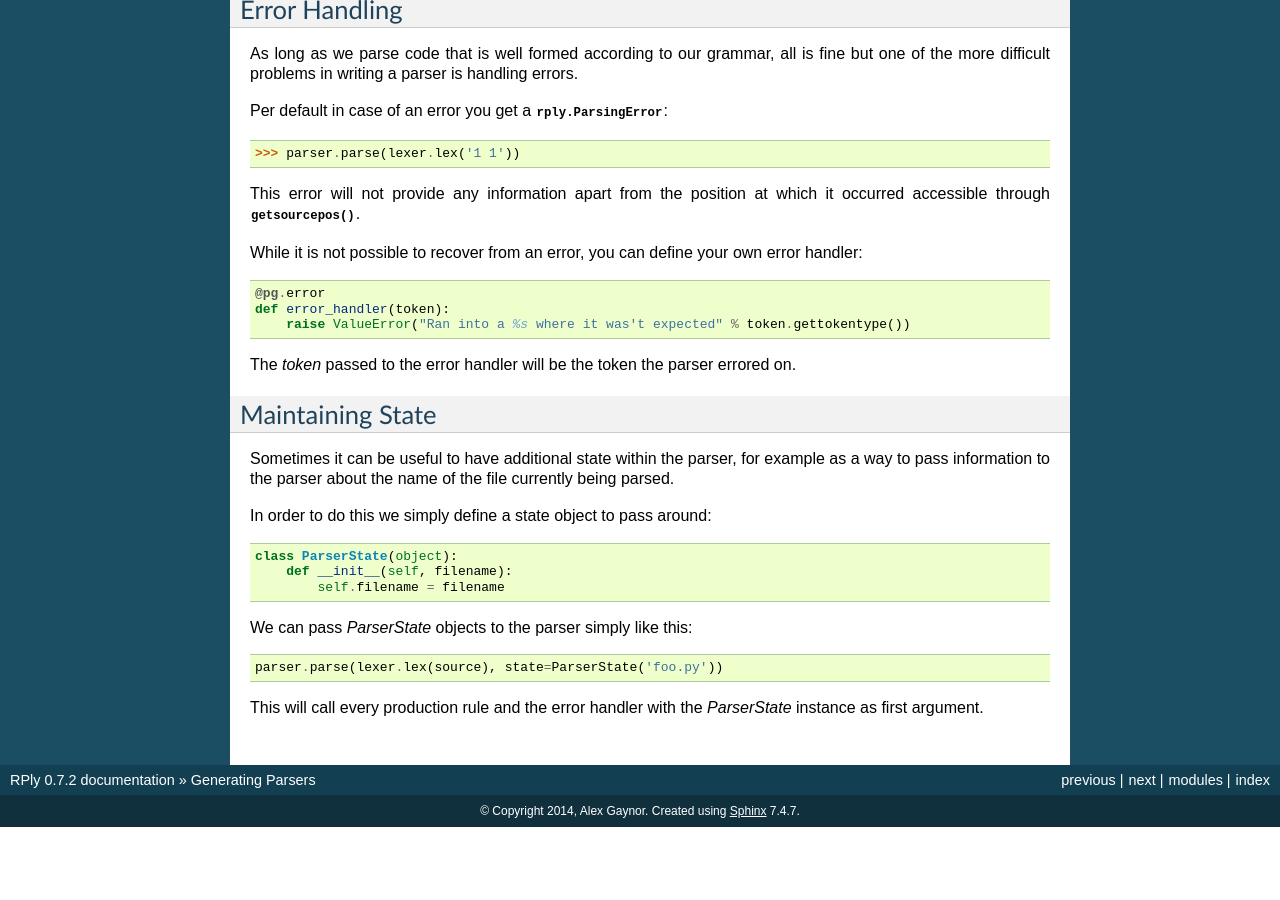
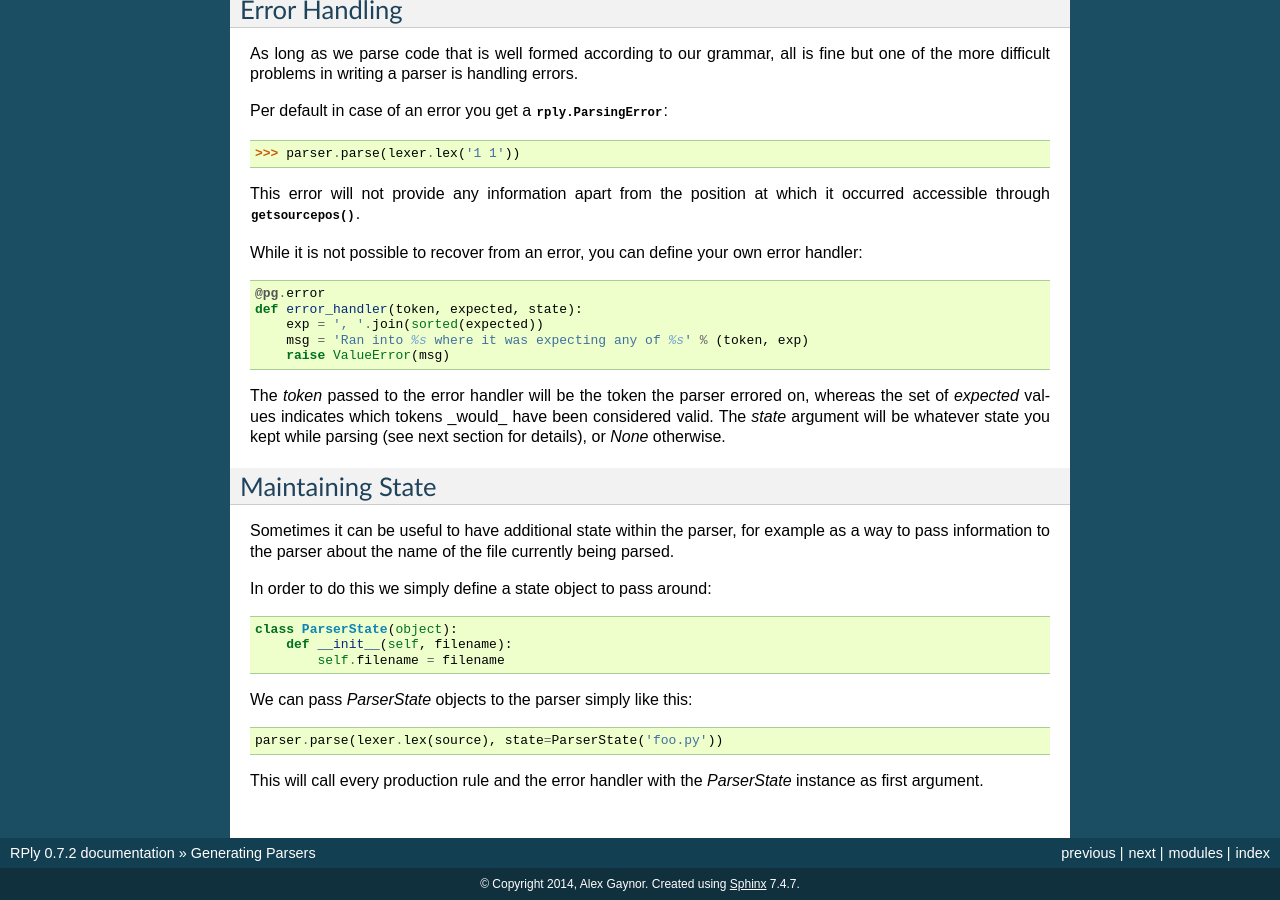
Before and after one commit to alex/rply, a Sphinx documentation site: the page built from docs/users-guide/parsers.rst, in a window 1280 px wide and 900 px high, scrolled down 2162 px. Built offline with Sphinx 7.4.7, drawn with Linux system fonts in a browser that asks for light colours; before the commit the page ends 2989 px from its top, so only the background shows below that.

Commit message:
Unify error handling, add expected tokens to context.
This does two things:

- Change error handler invocation to include a set of expected tokens.
  This is really useful to create error message to end users;

- It unifies error handling by always calling the error handler with
  3 arguments, in an order that makes sense: `token`, `expected`,
  `state`.  This means the order, and existence/absense of arguments
  does not depend on whether or not the parser has been initialized with
  a state or not.  The state is always included, even if it's `None`.

Example:

      @pg.error
      def error_handler(token, expected, state):
          exp = ', '.join(sorted(expected))
          msg = 'Ran into %s where it was expecting any of %s' % (token, exp)
          raise ValueError(msg)

```diff
--- a/docs/users-guide/parsers.rst
+++ b/docs/users-guide/parsers.rst
@@ -162,11 +162,15 @@ error handler:
 .. code:: python
 
     @pg.error
-    def error_handler(token):
-        raise ValueError("Ran into a %s where it was't expected" % token.gettokentype())
+    def error_handler(token, expected, state):
+        exp = ', '.join(sorted(expected))
+        msg = 'Ran into %s where it was expecting any of %s' % (token, exp)
+        raise ValueError(msg)
 
 The `token` passed to the error handler will be the token the parser errored
-on.
+on, whereas the set of `expected` values indicates which tokens _would_
+have been considered valid.  The `state` argument will be whatever state
+you kept while parsing (see next section for details), or `None` otherwise.
 
 
 Maintaining State
```
Also changed, not shown: 1 other file.
